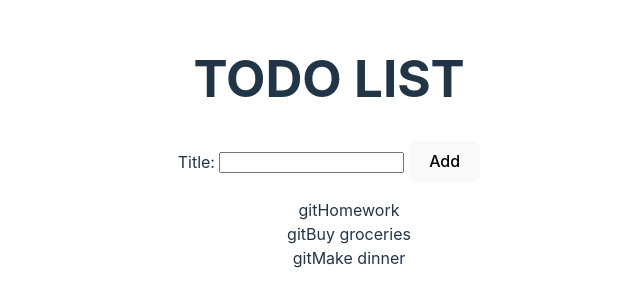
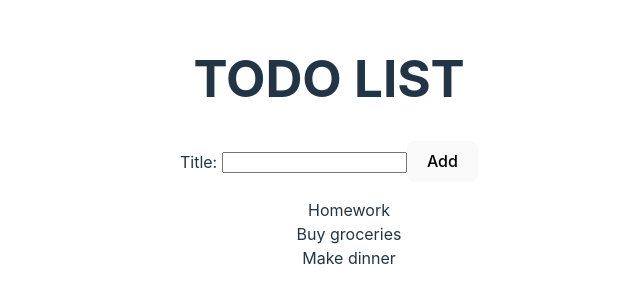
Before and after one commit to Karla1981/react-todo3, a React (Vite) app: page / in a window 1280 px wide. Shown: the part 249-556 px from the top of the page, without its empty margins (311-951 px from the left). Built offline with nearby package versions, Linux system fonts and the light colour scheme.

Commit message:
Took off the <spam> tag and fixed a bug in lesson_1_2

```diff
--- a/src/AddTodoForm.jsx
+++ b/src/AddTodoForm.jsx
@@ -7,7 +7,7 @@ function AddTodoForm() {
         <form>
             <label text="title" htmlFor="todoTitle">Title: </label>
             <input id="todoTitle" />
-            <spam> <button text="add">Add</button> </spam>
+            <button text="add">Add</button>
         </form>
     )
 }
--- a/src/TodoList.jsx
+++ b/src/TodoList.jsx
@@ -22,7 +22,7 @@ function TodoList() {
         <ul>
             {todoList.map( function(item) {
                 return (
-                    <li key={item.id}> git
+                    <li key={item.id}>
                     {item.title}
                     </li>
                 );
```
